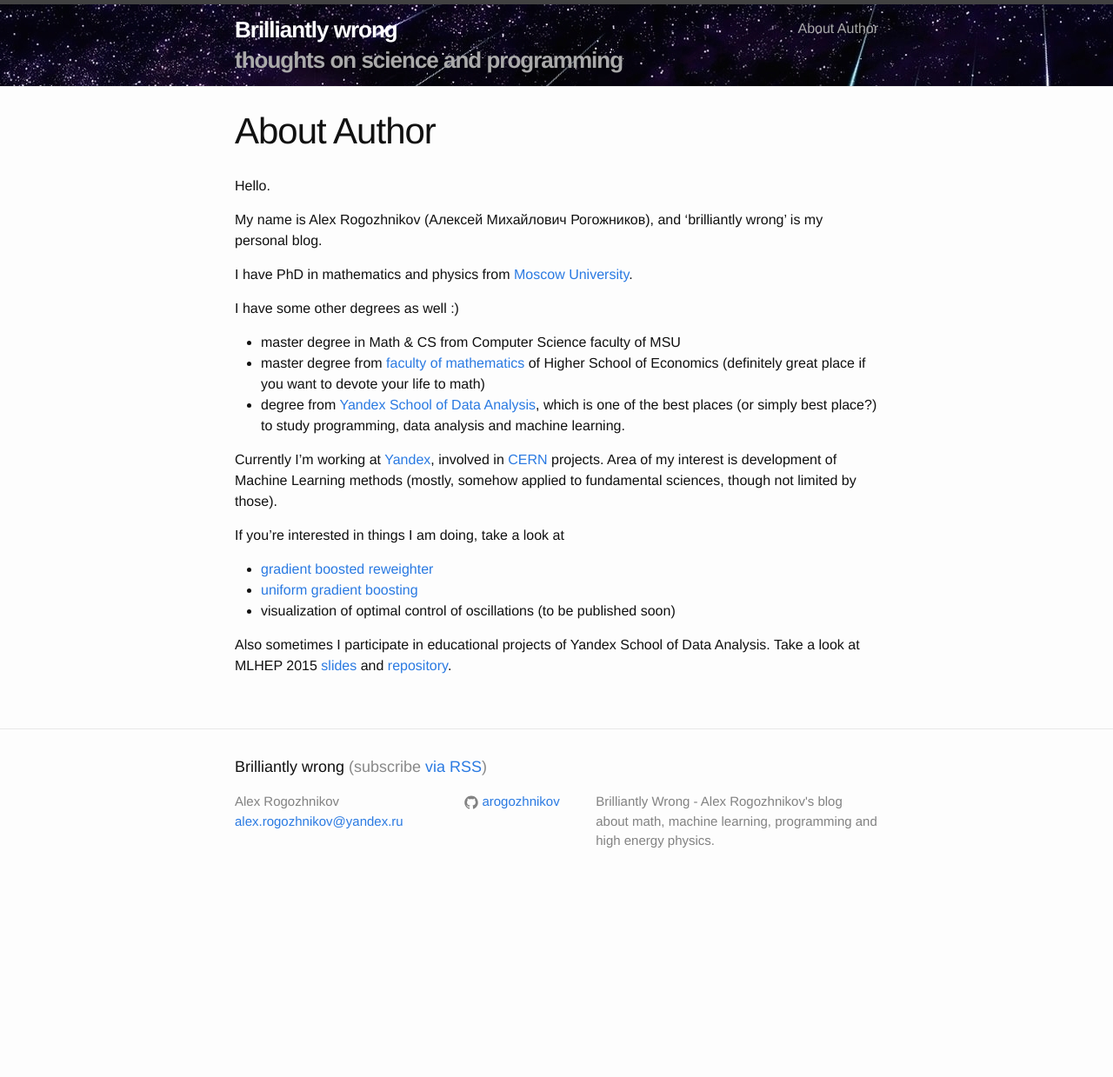
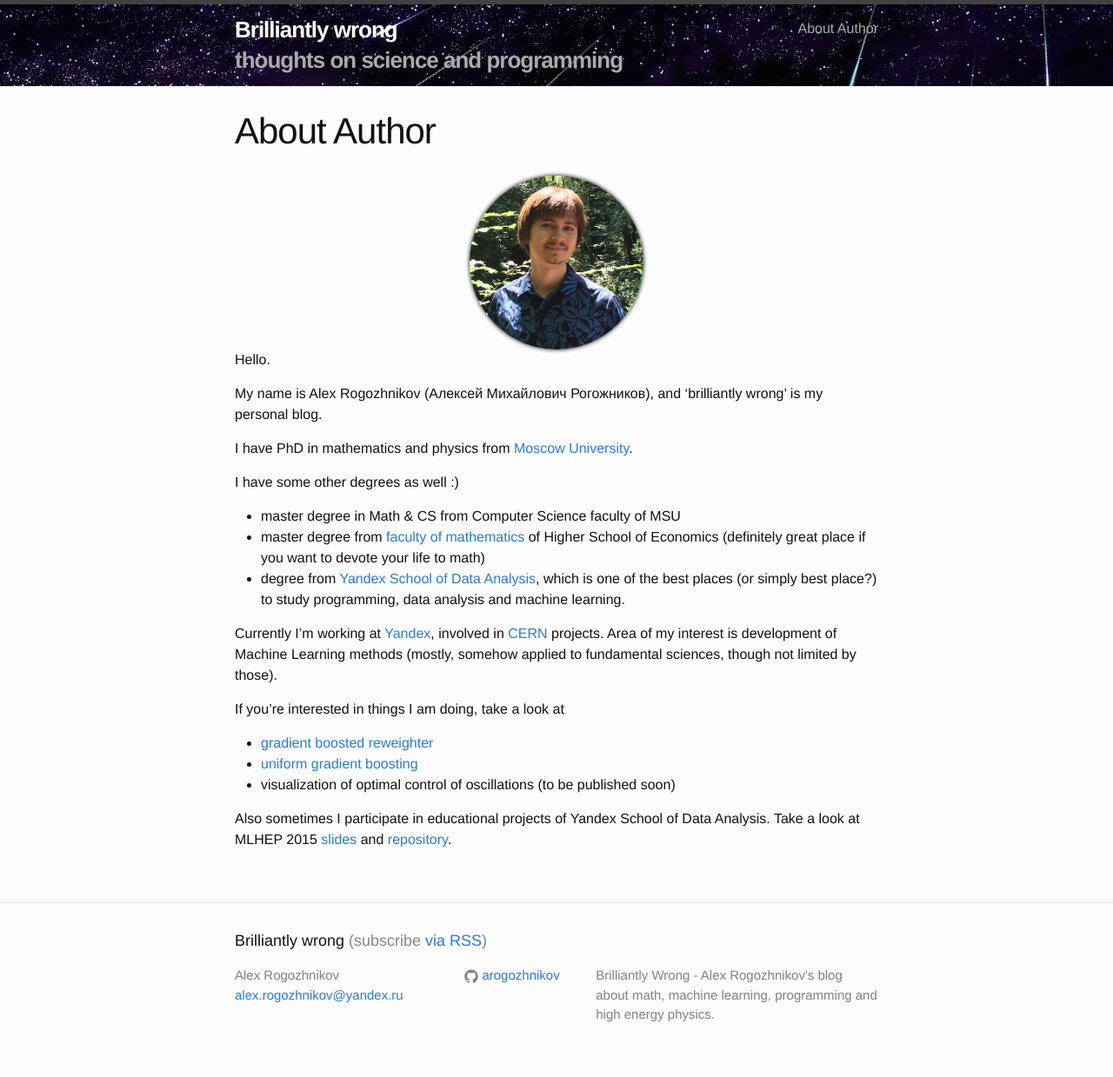
Before and after one commit to arogozhnikov/arogozhnikov.github.io, a Jekyll site: the page built from about.md, in a window 1280 px wide. Shown: the whole page at 87% size. Built offline with Jekyll 4.4.1, drawn with Linux system fonts in a browser that asks for light colours; before the commit the page ends 1039 px from its top, so only the background shows below that.

Commit message:
added photo

```diff
--- a/about.md
+++ b/about.md
@@ -3,6 +3,16 @@
 title: About Author
 permalink: /about/
 ---
+
+<center>
+  <div style="width: 200px; height: 200px; border-radius: 100px; box-shadow: 0px 0px 5px 0 #000;
+              background-position: center center;
+              background-size: cover;
+              background-image: url('/images/alex_rogozhnikov.jpeg');">
+  </div>
+</center>
+
+<!-- <img src='/images/alex_rogozhnikov.jpeg' alt='Alex Rogozhnikov' /> -->
 
 Hello.
 
```
Also changed, not shown: images/alex_rogozhnikov.jpeg (added).
